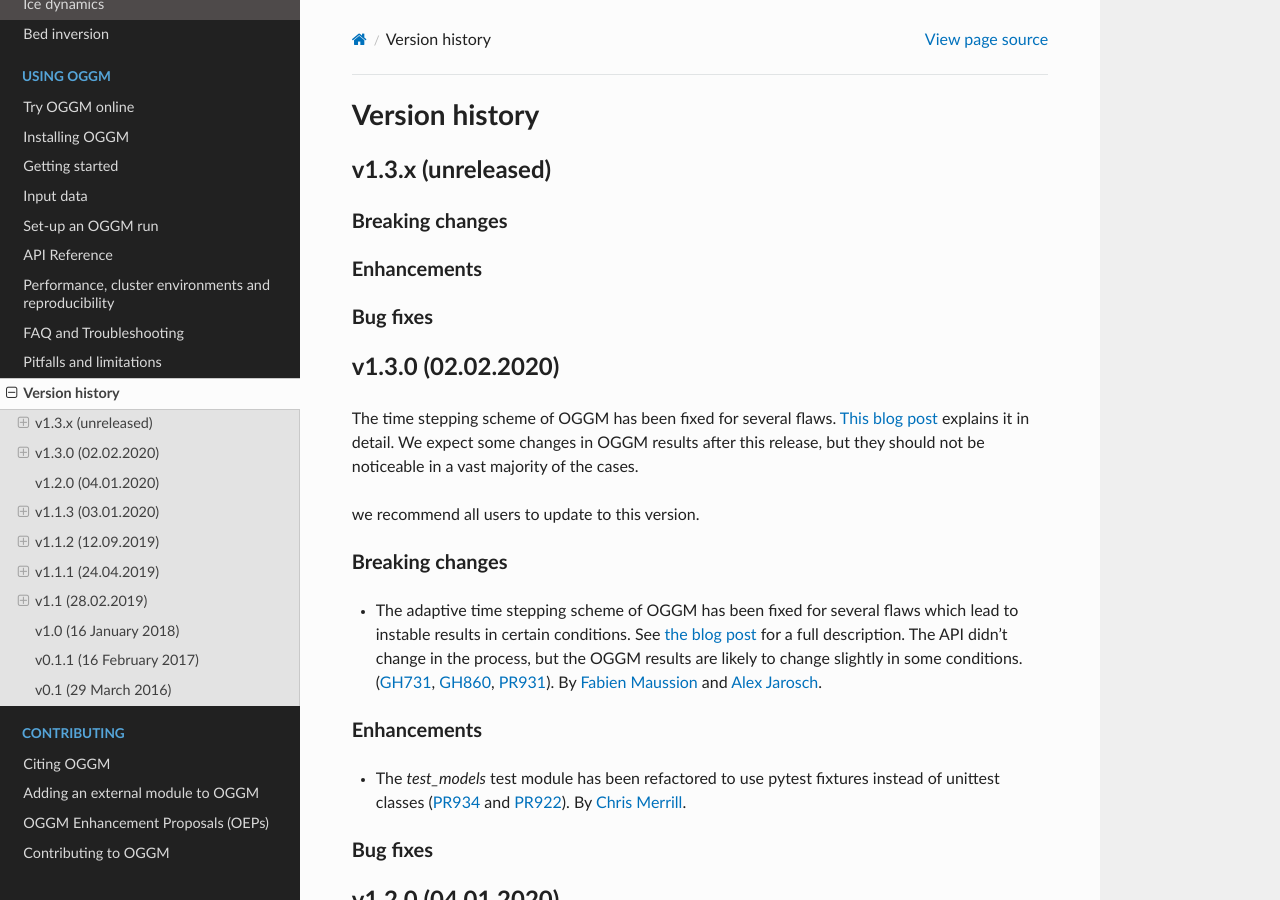
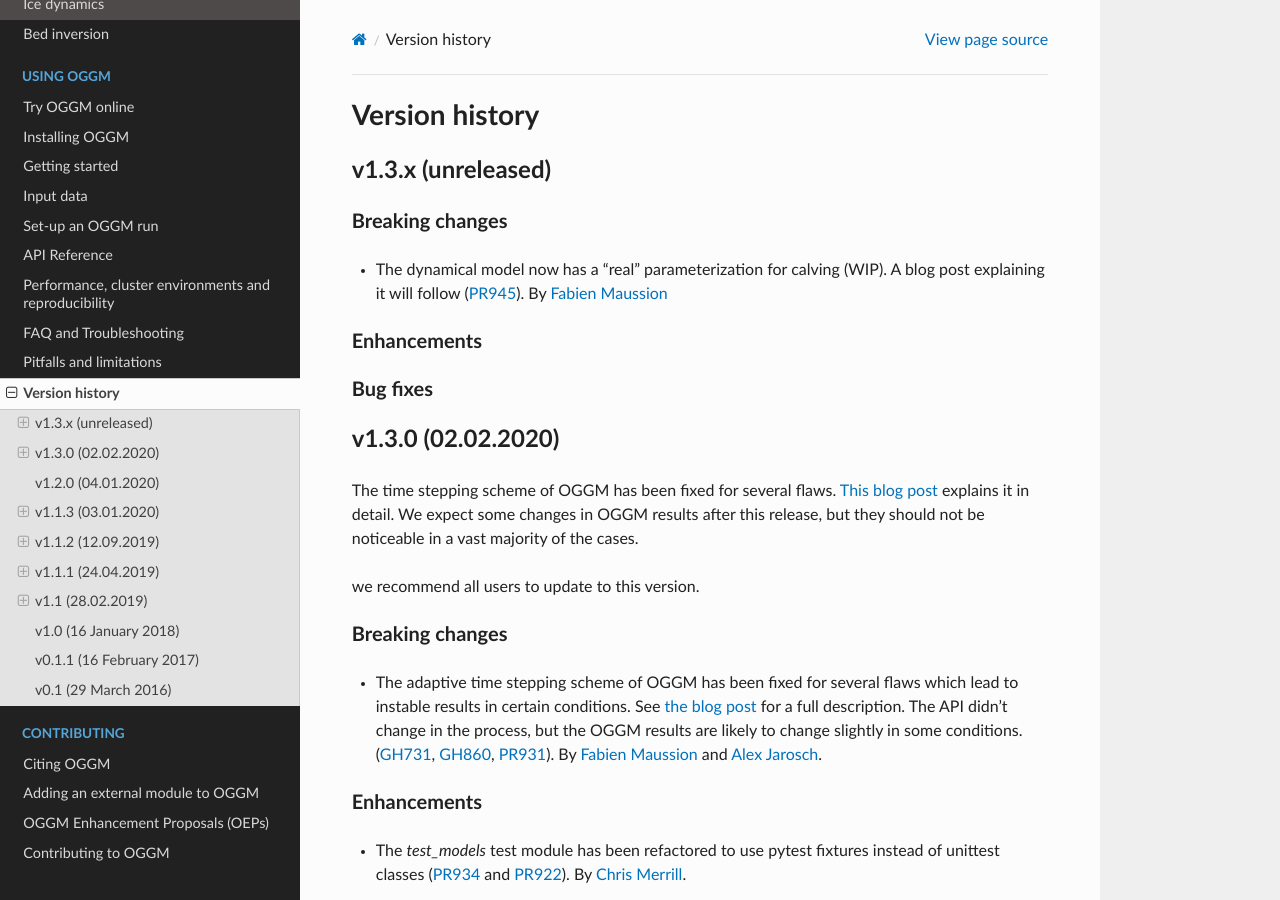
Before and after one commit to OGGM/oggm, a Sphinx documentation site: the page built from docs/whats-new.rst, in a window 1280 px wide and 900 px high. Built offline with Sphinx 7.4.7 and the Read the Docs theme 2.0.0, drawn with Linux system fonts in a browser that asks for light colours; the version number could not be read and is left out.

Commit message:
Add what's new

```diff
--- a/docs/whats-new.rst
+++ b/docs/whats-new.rst
@@ -9,6 +9,10 @@ v1.3.x (unreleased)
 
 Breaking changes
 ~~~~~~~~~~~~~~~~
+
+- The dynamical model now has a "real" parameterization for calving (WIP).
+  A blog post explaining it will follow (:pull:`945`).
+  By `Fabien Maussion <https://github.com/fmaussion>`_
 
 Enhancements
 ~~~~~~~~~~~~
```
